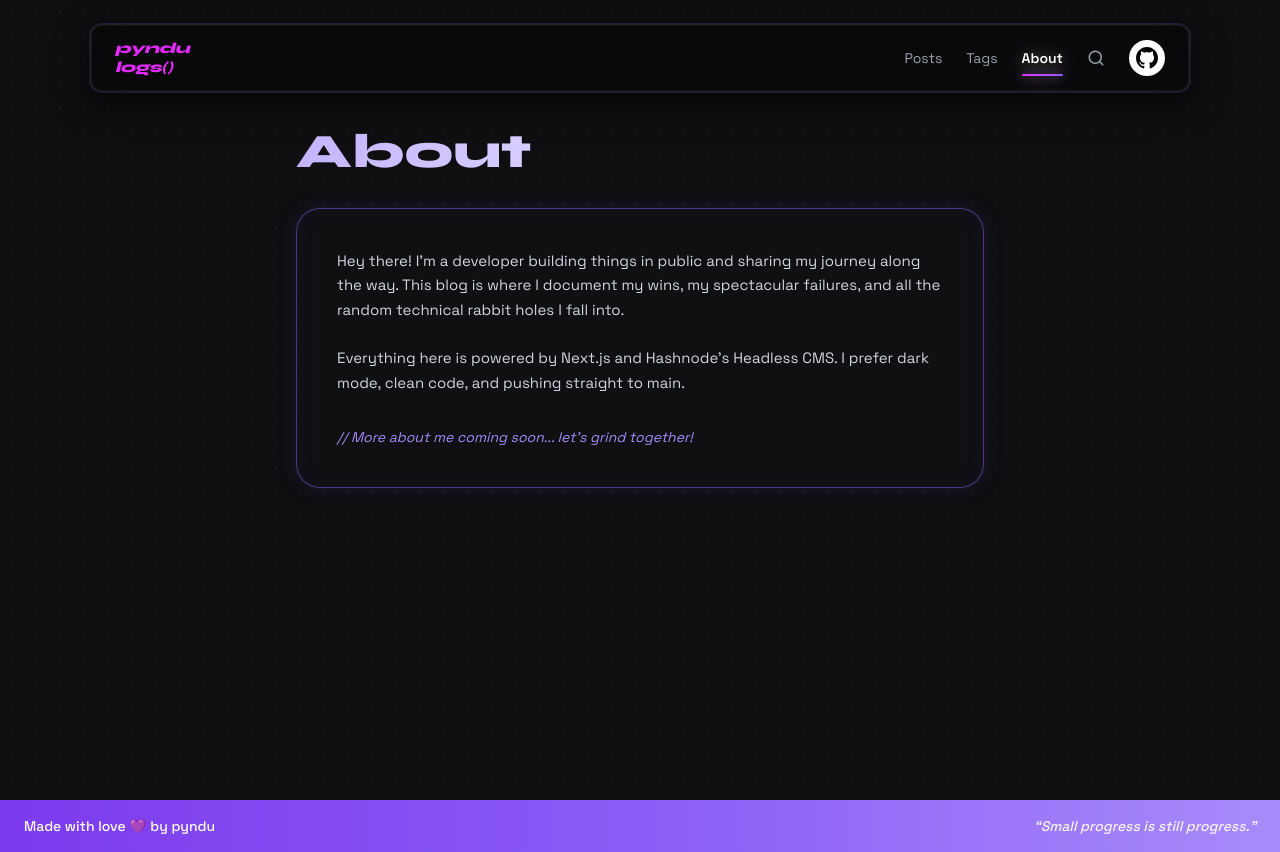
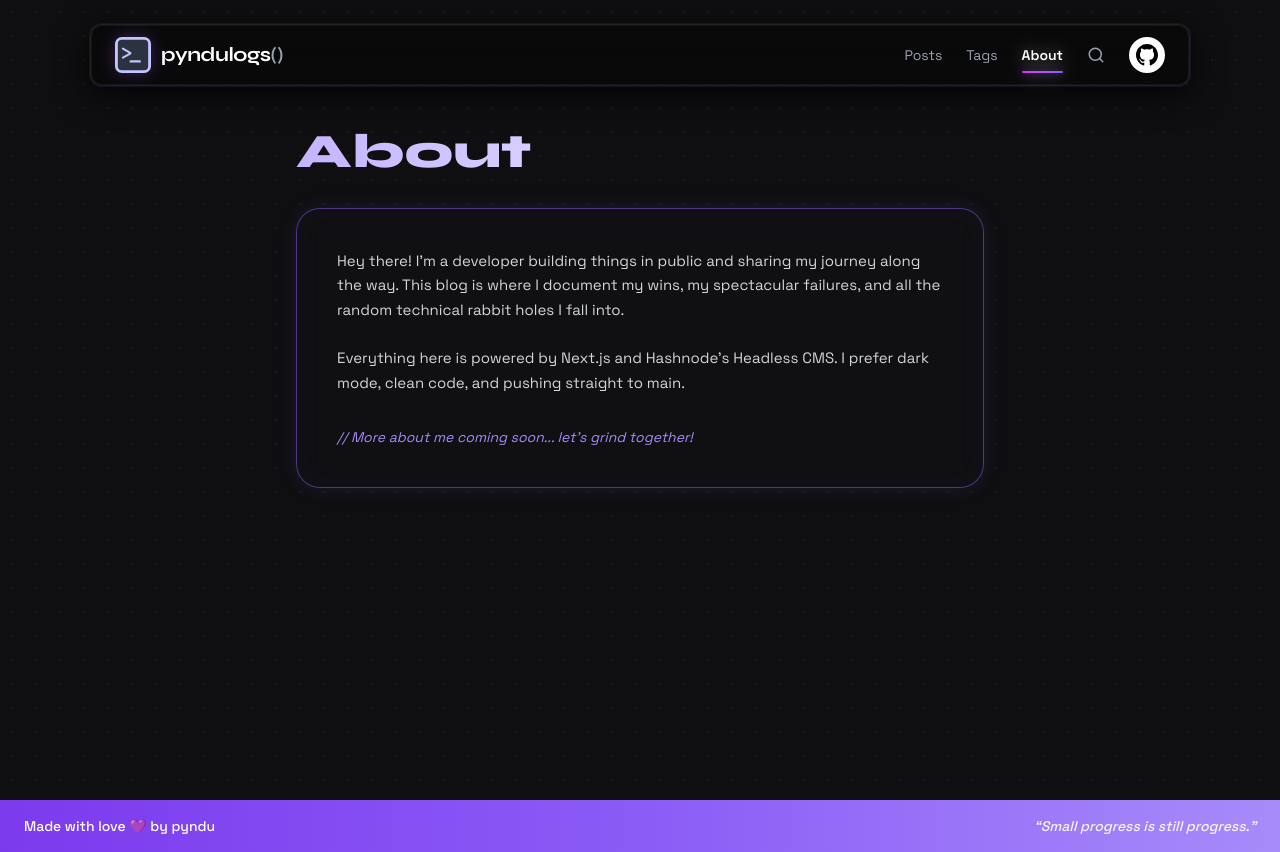
Before and after one commit to Pynthamil/my-blog, a Next.js app: page /about in a window 1280 px wide. Built offline with nearby package versions, Linux system fonts and the light colour scheme.

Commit message:
feat(ui): refine the logo text and add logo

```diff
--- a/src/components/Navbar.tsx
+++ b/src/components/Navbar.tsx
@@ -1,5 +1,6 @@
 "use client";
 
+import Image from "next/image";
 import Link from "next/link";
 import { usePathname } from "next/navigation";
 
@@ -14,14 +15,19 @@ export default function Navbar() {
 
   return (
     <nav className="fixed top-0 left-0 right-0 z-50 w-full flex justify-center pt-6 px-4 pointer-events-none">
-      <div className="w-full max-w-[1100px] border border-white/10 rounded-[12px] px-6 py-3.5 flex items-center justify-between pointer-events-auto bg-black/40 backdrop-blur-[20px] shadow-[0_8px_32px_0_rgba(0,0,0,0.8),inset_0_0_0_1px_rgba(255,255,255,0.05)] ring-1 ring-purple-500/20">
+      <div className="w-full max-w-[1100px] border border-white/10 rounded-[12px] px-6 py-3 flex items-center justify-between pointer-events-auto bg-black/40 backdrop-blur-[20px] shadow-[0_8px_32px_0_rgba(0,0,0,0.8),inset_0_0_0_1px_rgba(255,255,255,0.05)] ring-1 ring-purple-500/10">
         {/* Logo */}
-        <Link href="/" className="font-syne flex flex-col leading-tight group">
-          <span className="text-fuchsia-500 font-extrabold text-[15px] italic tracking-tight group-hover:text-fuchsia-400 transition-colors">
-            pyndu
-          </span>
-          <span className="text-fuchsia-500 font-extrabold text-[15px] italic tracking-tight group-hover:text-fuchsia-400 transition-colors">
-            logs()
+        <Link href="/" className="group flex items-center gap-2.5 transition-all hover:scale-[1.02]">
+          <div className="relative w-8 h-8 md:w-9 md:h-9 shrink-0 drop-shadow-[0_0_8px_rgba(168,85,247,0.3)]">
+            <Image
+              src="/images/TerminalIcon.svg"
+              alt="pyndu logs icon"
+              fill
+              className="object-contain"
+            />
+          </div>
+          <span className="font-syne font-bold text-[18px] md:text-[20px] tracking-tight text-white group-hover:text-purple-300 transition-colors">
+            pyndulogs<span className="text-gray-400 group-hover:text-white transition-colors">()</span>
           </span>
         </Link>
 
```
